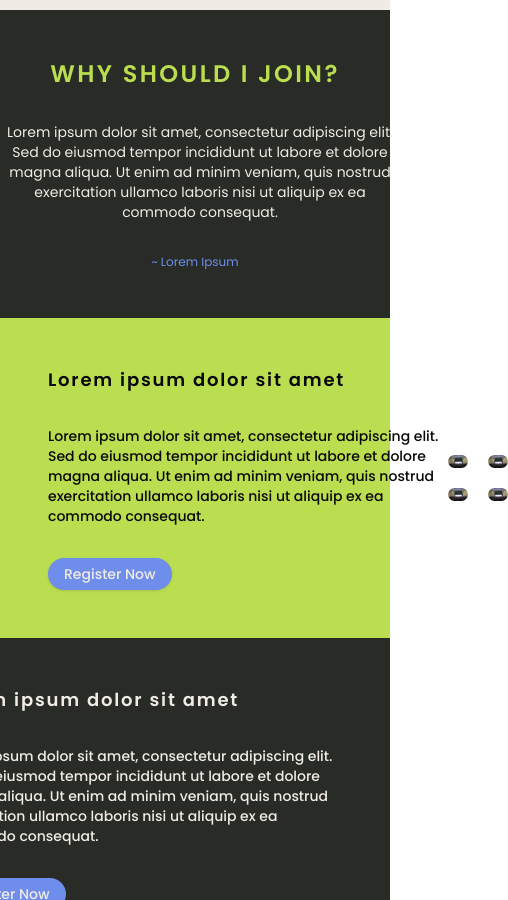
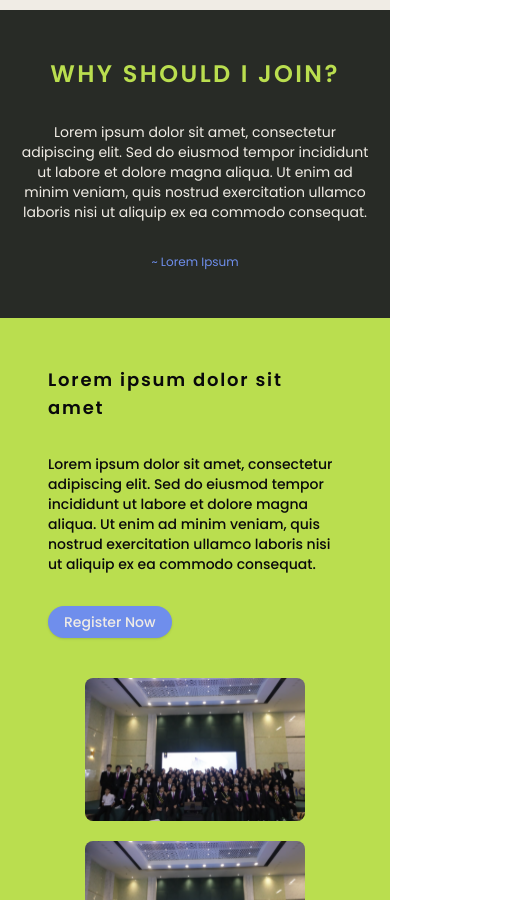
Before and after one commit to pesolosep/makarapreneur, a Next.js app: page /competition in a window 390 px wide. Shown: the part 1100-2000 px from the top of the page, 508 px wide, since content can reach past the window. Built offline with nearby package versions, Linux system fonts and the light colour scheme.

Commit message:
feat: responsive competition menu

```diff
--- a/src/components/EventCompList.tsx
+++ b/src/components/EventCompList.tsx
@@ -22,7 +22,7 @@ export default function ShowCard({ title, variant }: ShowCardProps) {
             )}
         >
             <h2 className="headerText text-center">{title}</h2>
-            <div className="flex justify-center items-center gap-6 flex-wrap">
+            <div className="flex justify-center items-center gap-6 flex-wrap px-2">
                 <Card className="border-0 shadow-none bg-signalBlack mt-8 w-[310px]">
                     <CardContent className="flex aspect-video items-center justify-center p-6 relative">
                         <div className="z-10 flex flex-col items-center gap-2 justify-center">
--- a/src/components/competitionComprof/Description.tsx
+++ b/src/components/competitionComprof/Description.tsx
@@ -13,13 +13,13 @@ export default function Description({ variant }: VariantProps) {
     return (
         <div
             className={twMerge(
-                "bg-juneBud flex justify-between items-center py-12 px-12",
+                "bg-juneBud flex justify-evenly gap-x-6 items-center py-12 px-12 flex-wrap gap-y-10",
                 secondary && "flex-row-reverse bg-signalBlack text-linen",
             )}
         >
             <div className="space-y-8">
                 <p className="headerText text-lg">Lorem ipsum dolor sit amet</p>
-                <p className="w-[400px] text-sm font-medium">
+                <p className="max-w-[400px] text-sm font-medium">
                     Lorem ipsum dolor sit amet, consectetur adipiscing elit. Sed
                     do eiusmod tempor incididunt ut labore et dolore magna
                     aliqua. Ut enim ad minim veniam, quis nostrud exercitation
@@ -27,31 +27,27 @@ export default function Description({ variant }: VariantProps) {
                 </p>
                 <Button className="rounded-2xl h-8">Register Now</Button>
             </div>
-            <div className="flex flex-col gap-5">
-                <div className="flex gap-5">
+            <div className="flex flex-wrap gap-5 w-[500px] justify-center">
                     <Image
                         src={aboutUsDummy}
                         alt="image"
-                        className="w-[240px] rounded-lg"
+                        className="w-[220px] rounded-lg"
                     />
                     <Image
                         src={aboutUsDummy}
                         alt="image"
-                        className="w-[240px] rounded-lg"
-                    />
-                </div>
-                <div className="flex gap-5">
-                    <Image
-                        src={aboutUsDummy}
-                        alt="image"
-                        className="w-[240px] rounded-lg"
+                        className="w-[220px] rounded-lg"
                     />
                     <Image
                         src={aboutUsDummy}
                         alt="image"
-                        className="w-[240px] rounded-lg"
+                        className="w-[220px] rounded-lg"
                     />
-                </div>
+                    <Image
+                        src={aboutUsDummy}
+                        alt="image"
+                        className="w-[220px] rounded-lg"
+                    />
             </div>
         </div>
     );
--- a/src/components/competitionComprof/Testimonial.tsx
+++ b/src/components/competitionComprof/Testimonial.tsx
@@ -4,7 +4,7 @@ export default function Testimonial() {
             <h2 className="headerText text-juneBud text-center">
                 WHY SHOULD I JOIN?
             </h2>
-            <p className="w-[400px] text-center text-linen mx-auto text-sm">
+            <p className="max-w-[400px] text-center text-linen mx-auto text-sm px-4">
                 Lorem ipsum dolor sit amet, consectetur adipiscing elit. Sed do
                 eiusmod tempor incididunt ut labore et dolore magna aliqua. Ut
                 enim ad minim veniam, quis nostrud exercitation ullamco laboris
```
